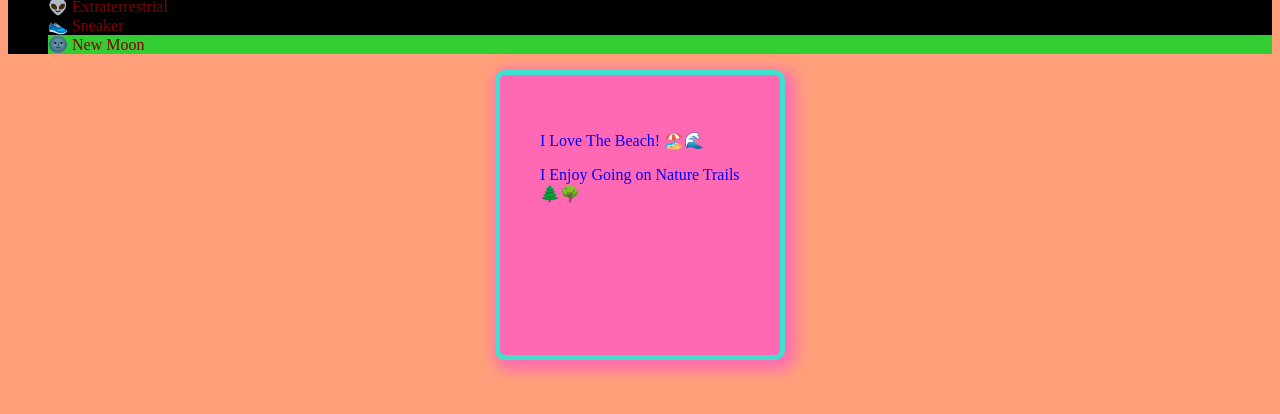
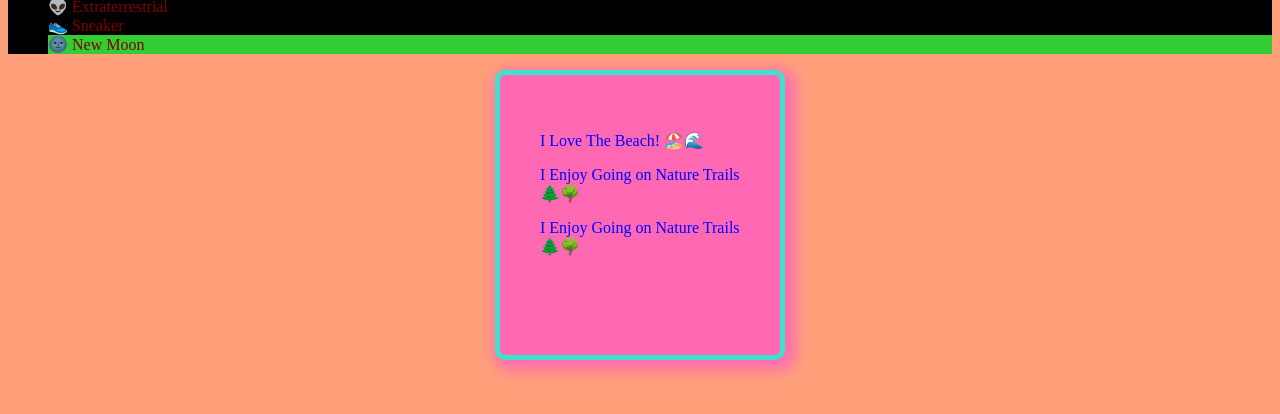
Before and after one commit to KayChou1/MyFirstCSS, a plain HTML site: page index.html in a window 1280 px wide. Shown: the part 128-542 px from the top of the page. Drawn offline with Linux system fonts and the light colour scheme.

Commit message:
Add in an extra line of trees

```diff
--- a/index.html
+++ b/index.html
@@ -18,6 +18,8 @@
     <div class="myDiv">
     <p>I Love The Beach! 🏖️🌊</p>
     <p>I Enjoy Going on Nature Trails🌲🌳</p>
+    <p>I Enjoy Going on Nature Trails🌲🌳</p>
+
 
     </div>
 
```
